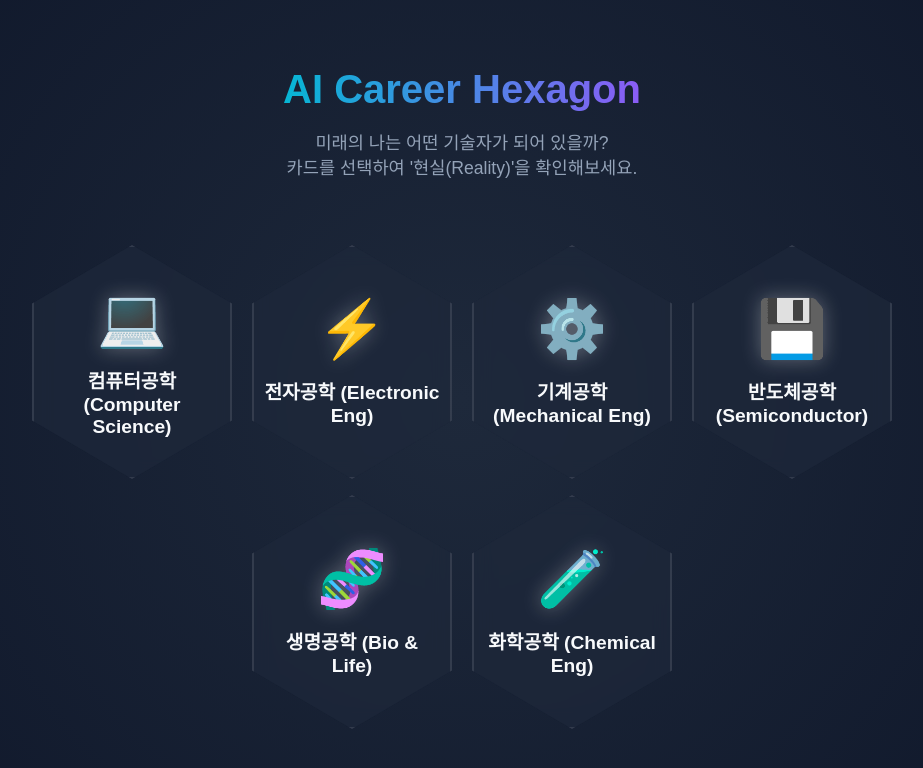
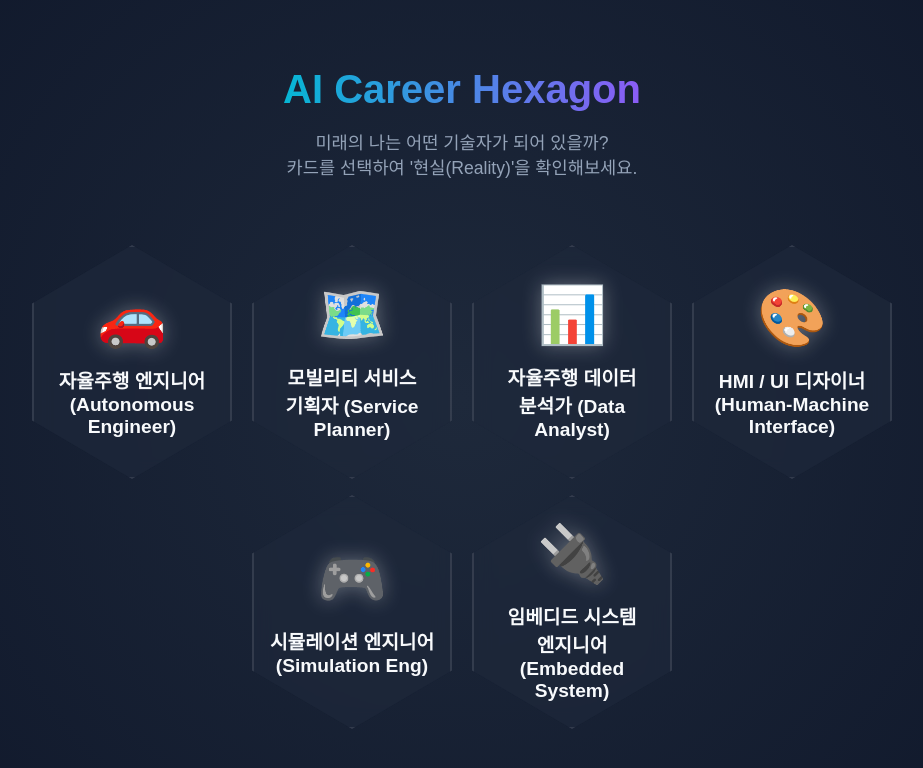
Before and after one commit to yoohjoo/yoohjoo.github.io, a plain HTML site: page index.html in a window 1280 px wide. Shown: the whole page, without its empty margins (178-1101 px from the left). Drawn offline with Linux system fonts and the light colour scheme; a web font is replaced by a local one.

Commit message:
Update index.html

```diff
--- a/index.html
+++ b/index.html
@@ -267,72 +267,73 @@
 
     <script>
         // --- 멘토링용 상세 데이터 ---
+// --- 자율주행 & 모빌리티 산업 특화 데이터 ---
 const careerData = [
     {
         id: 1,
-        icon: "💻",
-        title: "컴퓨터공학\n(Computer Science)",
-        subtitle: "논리로 가상 세계를 건축하다",
-        reality: "타자를 치는 시간보다 <strong>멍하니 모니터를 보며 생각하는 시간</strong>이 더 깁니다. <br>버그 하나를 잡기 위해 3일 밤을 새우기도 하지만, 내가 짠 코드가 전 세계에서 실행될 때의 쾌감은 최고입니다.",
-        major: "컴퓨터공학, 소프트웨어학과, 정보보호학",
-        jobs: "웹/앱 개발자, AI 연구원, 보안 전문가, 데이터 엔지니어",
-        tip: "코딩 학원보다 수학(논리) 공부가 먼저! 불편한 점을 앱으로 해결해 보려는 시도를 해보세요.",
-        skills: ["C/Java/Python", "Algorithm", "Network", "Database"]
+        icon: "🚗",
+        title: "자율주행 엔지니어\n(Autonomous Engineer)",
+        subtitle: "AI에게 운전을 가르치는 선생님",
+        reality: "멋지게 달리는 차에 타기보단, 센서 데이터와 싸웁니다. <br>차가 그림자를 바위로 착각해서 급정거하는 이유를 찾기 위해 수천 줄의 <strong>인지/판단/제어 알고리즘</strong>을 디버깅합니다. 사람의 생명이 달린 코드라 엄청난 꼼꼼함이 필요합니다.",
+        major: "컴퓨터공학, 기계공학, 로봇공학",
+        jobs: "인지(Perception) 엔지니어, 경로 생성(Planning) 연구원, 차량 제어 개발자",
+        tip: "C++ 언어 실력이 필수입니다. 오픈소스인 'ROS(로봇 운영체제)'를 미리 다뤄보면 최고!",
+        skills: ["C++ / Python", "Deep Learning", "SLAM", "ROS"]
     },
     {
         id: 2,
-        icon: "⚡",
-        title: "전자공학\n(Electronic Eng)",
-        subtitle: "전기의 마법사, 하드웨어를 지배하다",
-        reality: "눈에 보이지 않는 전자(Electron)의 흐름을 제어합니다. <br>납땜 연기를 마시며 회로기판과 씨름하고, <strong>신호 파형(Waveform)</strong>을 분석합니다. 스마트폰부터 전기차까지 안 들어가는 곳이 없는 '취업 깡패'입니다.",
-        major: "전자전기공학, 제어계측공학",
-        jobs: "회로 설계 엔지니어, 통신 연구원, 임베디드 개발자, 변리사",
-        tip: "물리의 '전자기학' 파트가 핵심입니다. 아두이노 키트로 LED 불 하나라도 직접 켜보세요.",
-        skills: ["Circuit Design", "Signal Processing", "C Language", "Matlab"]
+        icon: "🗺️",
+        title: "모빌리티 서비스 기획자\n(Service Planner)",
+        subtitle: "기술을 넘어 이동 문화를 만들다",
+        reality: "단순히 택시 앱을 만드는 게 아닙니다. <br>'로봇 택시를 탔을 때 요금을 어떻게 받을까?', '사고가 나면 누가 책임질까?' 같은 <strong>MaaS(서비스로서의 이동) 생태계</strong>와 법적 이슈, 사용자 경험 시나리오를 설계합니다.",
+        major: "산업공학, 도시공학, 경영학",
+        jobs: "모빌리티 서비스 기획자, MaaS PM, 스마트시티 설계자",
+        tip: "사람들이 이동할 때 겪는 불편함을 관찰하고, 이를 해결할 비즈니스 모델을 구상해 보세요.",
+        skills: ["Data Analysis", "UX Research", "Business Strategy", "Communication"]
     },
     {
         id: 3,
-        icon: "⚙️",
-        title: "기계공학\n(Mechanical Eng)",
-        subtitle: "움직이는 모든 것을 설계하다",
-        reality: "기름만 만지는 게 아닙니다. <br>힘, 열, 유체의 움직임을 <strong>수학적으로 계산</strong>하여 비행기, 로켓, 로봇을 설계합니다. 역학(Mechanics) 때문에 공부 양이 어마어마하게 많습니다.",
-        major: "기계공학, 항공우주공학, 로봇공학",
-        jobs: "기구 설계, 플랜트 엔지니어, 로봇 연구원, 자동차 R&D",
-        tip: "물리의 '역학(힘과 운동)'을 마스터하세요. 3D 모델링(CAD) 툴을 체험해보면 좋습니다.",
-        skills: ["CAD/CATIA", "Dynamics", "Thermodynamics", "Materials"]
+        icon: "📊",
+        title: "자율주행 데이터 분석가\n(Data Analyst)",
+        subtitle: "도로 위의 로그를 가치로 바꾸다",
+        reality: "하루에도 테라바이트(TB) 급으로 쌓이는 주행 데이터를 정제합니다. <br>AI가 학습할 수 있도록 데이터를 분류하고, 사고가 날 뻔한 <strong>특이 케이스(Edge Case)</strong>를 찾아내어 모델의 성능을 개선하는 핵심 역할을 합니다.",
+        major: "통계학, 수학, 데이터사이언스",
+        jobs: "모빌리티 데이터 분석가, AI 데이터 전략가, 교통 흐름 예측 연구원",
+        tip: "파이썬(Pandas)과 시각화 도구(Tableau)를 다룰 줄 알면 매우 유리합니다.",
+        skills: ["Python", "SQL", "Statistics", "Data Visualization"]
     },
     {
         id: 4,
-        icon: "💾",
-        title: "반도체공학\n(Semiconductor)",
-        subtitle: "나노 미터의 예술, 산업의 쌀",
-        reality: "먼지 한 톨 없는 클린룸에서 방진복을 입고 근무합니다. <br>전자, 재료, 화학 지식이 모두 필요한 <strong>종합 예술</strong>입니다. 수율(성공률)을 1% 올리기 위해 수백 명의 엔지니어가 매달립니다.",
-        major: "반도체공학, 신소재공학, 물리학",
-        jobs: "공정 설계, 소자 개발, 패키징 엔지니어, 장비 엔지니어",
-        tip: "화학과 물리를 골고루 잘해야 합니다. 꼼꼼하고 집요한 성격에게 추천합니다.",
-        skills: ["Solid State Physics", "Process Tech", "Data Analysis", "Chemistry"]
+        icon: "🎨",
+        title: "HMI / UI 디자이너\n(Human-Machine Interface)",
+        subtitle: "인간과 자동차의 대화를 디자인하다",
+        reality: "예쁜 화면을 그리는 게 전부가 아닙니다. <br>운전대가 없는 차 안에서 승객이 불안해하지 않도록, 차가 '지금 차선 변경 중이에요'라고 <strong>시각/청각적으로 소통하는 방법</strong>을 설계합니다. 인지 심리학 지식이 매우 중요합니다.",
+        major: "시각디자인, 인지심리학, 인간공학",
+        jobs: "HMI(차량용 인터페이스) 디자이너, UX/UI 디자이너, 3D 인터랙션 디자이너",
+        tip: "유니티(Unity) 3D 엔진을 배워서 가상 공간의 인터페이스를 직접 만들어보세요.",
+        skills: ["Figma", "Unity 3D", "User Psychology", "3D Modeling"]
     },
     {
         id: 5,
-        icon: "🧬",
-        title: "생명공학\n(Bio & Life)",
-        subtitle: "신의 영역에 도전하다",
-        reality: "실험 결과가 나올 때까지 하염없이 기다리는 <strong>인내의 학문</strong>입니다. <br>눈에 보이지 않는 세포, DNA와 싸웁니다. 의대와는 다릅니다. 환자를 보는 게 아니라 기술로 질병을 정복합니다.",
-        major: "생명공학, 바이오시스템, 의공학",
-        jobs: "제약 연구원, 바이오 시밀러 생산관리, 유전체 분석가",
-        tip: "생명과학뿐만 아니라 데이터를 분석하는 통계학 지식도 점점 중요해지고 있습니다.",
-        skills: ["Biology", "Organic Chem", "Data Science", "PCR/Cell Culture"]
+        icon: "🎮",
+        title: "시뮬레이션 엔지니어\n(Simulation Eng)",
+        subtitle: "가상 세계에 똑같은 지구를 건설하다",
+        reality: "자율주행차를 매번 실제 도로에서 충돌시킬 순 없죠. <br>게임 엔진을 활용해 비가 오거나 아이가 갑자기 튀어나오는 상황을 <strong>가상 현실(Digital Twin)</strong>로 똑같이 구현하여 AI를 혹독하게 테스트합니다.",
+        major: "컴퓨터그래픽스, 게임공학, 물리학",
+        jobs: "자율주행 시뮬레이터 개발자, 가상 환경 엔지니어, 게임 엔진 전문가",
+        tip: "게임을 좋아하는 친구들에게 강추! 언리얼 엔진이나 물리 엔진 공부가 큰 도움이 됩니다.",
+        skills: ["Unreal/Unity Engine", "Computer Graphics", "Physics Engine", "C++"]
     },
     {
         id: 6,
-        icon: "🧪",
-        title: "화학공학\n(Chemical Eng)",
-        subtitle: "실험실의 마법을 공장으로",
-        reality: "비커 들고 실험하는 건 '화학과'입니다. 화학공학은 그 반응을 <strong>거대한 공장(Plant)</strong>에서 구현하는 '공정'을 설계합니다. 파이프, 탱크, 열 교환기를 다루며 규모가 매우 큽니다.",
-        major: "화학공학, 에너지공학, 고분자공학",
-        jobs: "정유/석유화학 엔지니어, 2차전지(배터리) 개발, 화장품 연구원",
-        tip: "화학은 기본이고, 열과 압력을 계산하기 위해 수학과 물리도 매우 많이 쓰입니다.",
-        skills: ["Thermodynamics", "Process Control", "Mass Transfer", "Safety"]
+        icon: "🔌",
+        title: "임베디드 시스템 엔지니어\n(Embedded System)",
+        subtitle: "거대한 AI를 작은 칩에 담다",
+        reality: "아무리 똑똑한 AI도 자동차 내의 작은 컴퓨터에서 돌아가지 않으면 무용지물입니다. <br>제한된 전력과 성능 안에서 AI가 <strong>실시간(Real-time)</strong>으로 빠르게 판단할 수 있도록 하드웨어와 소프트웨어를 최적화합니다.",
+        major: "전자공학, 전기공학, 컴퓨터공학",
+        jobs: "차량용 반도체 설계, 임베디드 SW 개발자, 전장 부품 엔지니어",
+        tip: "아두이노나 라즈베리 파이로 센서 데이터를 받아 모터를 돌리는 프로젝트를 꼭 해보세요.",
+        skills: ["C Language", "Linux / RTOS", "Computer Architecture", "Circuit"]
     }
 ];
 
```
